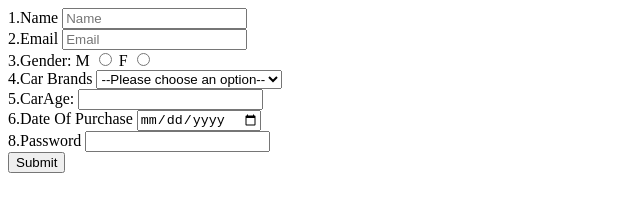
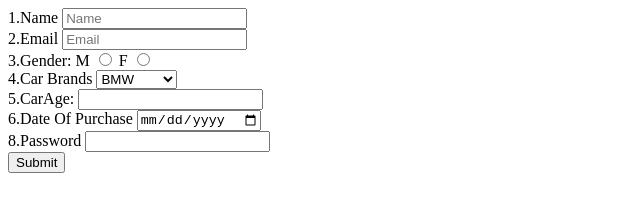
Before and after one commit to acciojob/car-insurance-form-sonalipawarbhamre29, a website: page main.html in a window 1280 px wide. Shown: the whole page, without its empty margins (0-640 px from the left). Drawn offline with Linux system fonts and the light colour scheme.

Commit message:
created a submission

```diff
--- a/main.html
+++ b/main.html
@@ -27,7 +27,7 @@
 		<div>
 			<label for="cars">4.Car Brands</label>
 			  <select name="cars" id="cars" required>
-				  <option value="" disabled selected>--Please choose an option--</option>
+
 				  <option>BMW</option>
 				  <option>Audi</option>
 				  <option>Mercedez</option>
```
